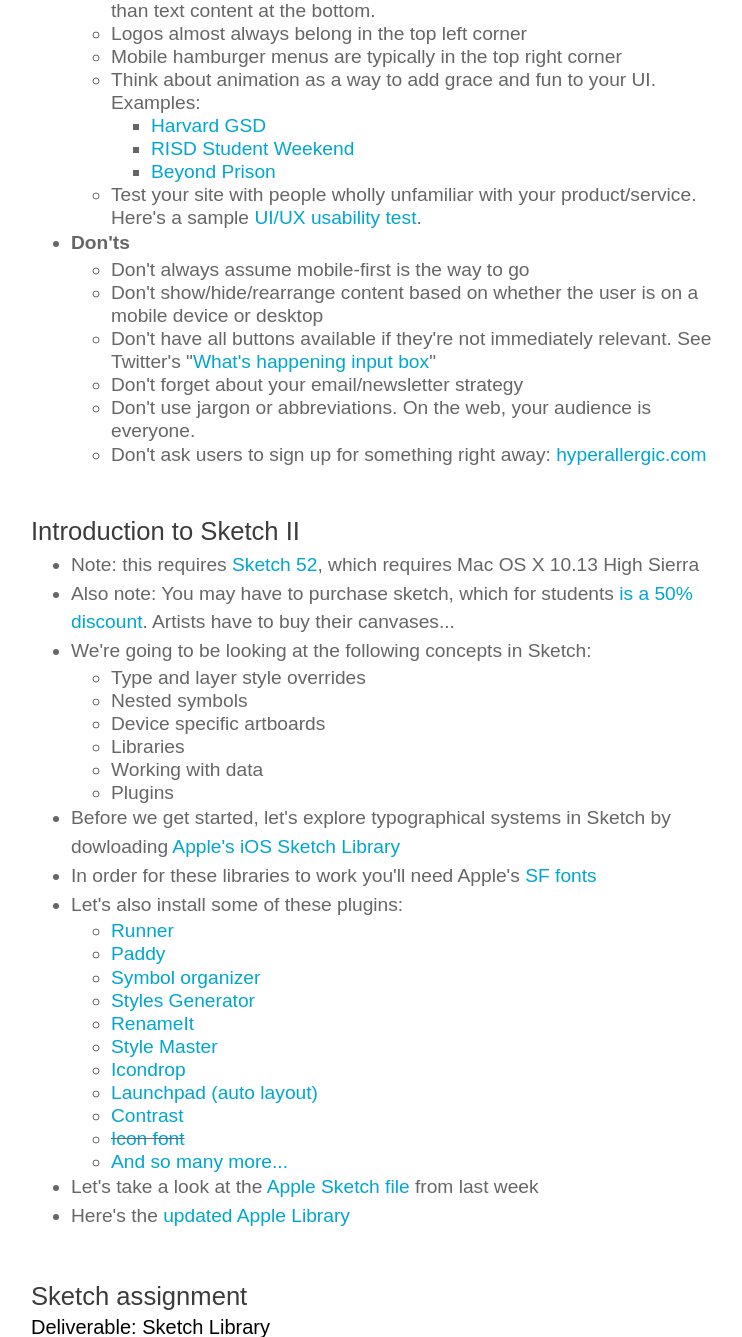
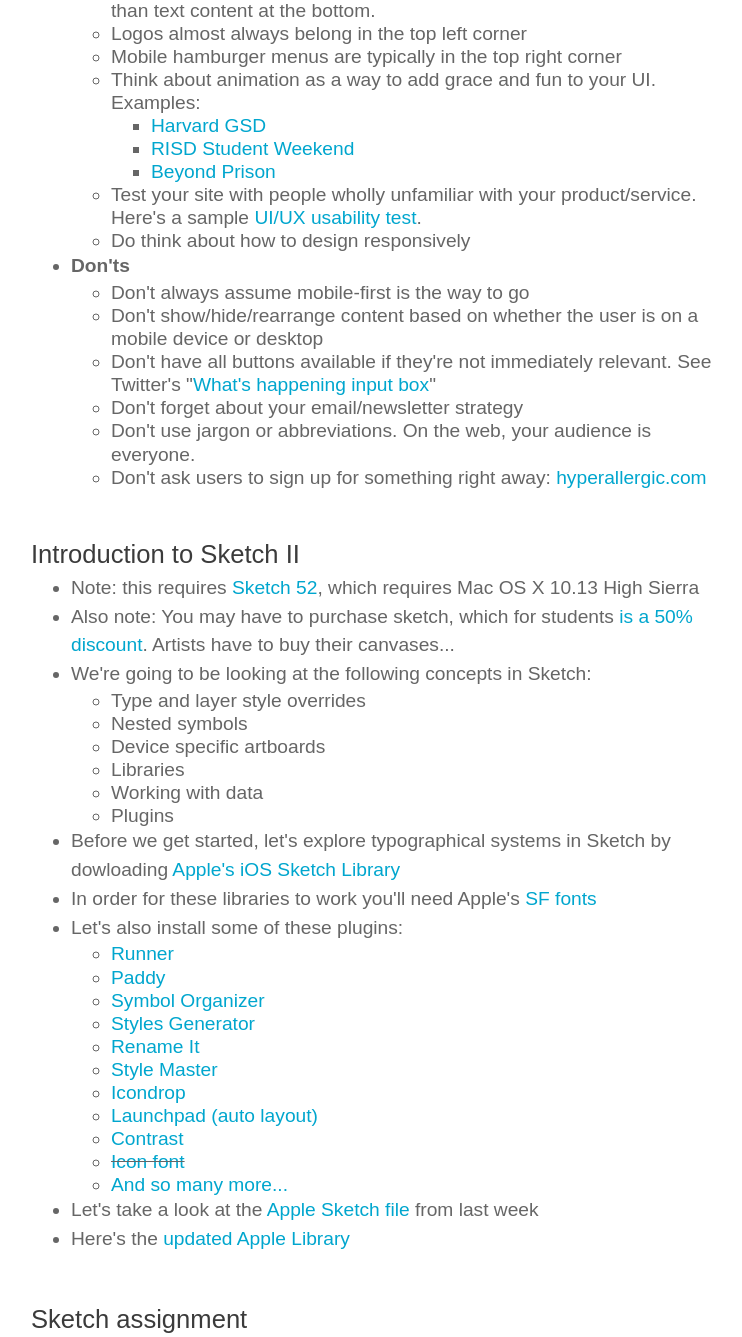
Before and after one commit to ericcorriel/mfad, a PHP site: page /2018-2019/week-2/index.php in a window 1280 px wide. Shown: the part 918-2255 px from the top of the page, without its empty margins (379-1121 px from the left). Run offline with PHP 8.4, Linux system fonts and the light colour scheme; some libraries are stand-ins or nearby versions.

Commit message:
text updates

```diff
--- a/2018-2019/week-2/index.php
+++ b/2018-2019/week-2/index.php
@@ -44,6 +44,7 @@
 								<li><a href='http://www.beyondprison.us/' target='_blank' >Beyond Prison</a></li>
 							</ul>
 						<li>Test your site with people wholly unfamiliar with your product/service. Here's a sample <a href='https://docs.google.com/document/d/10W085RLPfqg3cCzif-lP2NhodpdaCRvA3oU1kTZYWJo/edit?usp=sharing' target='_blank' >UI/UX usability test</a>.</li>
+						<li>Do think about how to design responsively</li>
 					</ul>
 				</li>
 
@@ -79,9 +80,9 @@
 					<ul>
 						<li><a href='https://sketchrunner.com/' target='_blank' >Runner</a></li>
 						<li><a href='https://github.com/DWilliames/paddy-sketch-plugin' target='_blank'>Paddy</a></li>
-						<li><a href='https://github.com/sonburn/symbol-organizer' target='_blank' >Symbol organizer</a></li>
+						<li><a href='https://github.com/sonburn/symbol-organizer' target='_blank' >Symbol Organizer</a></li>
 						<li><a href='https://github.com/lucaorio/sketch-styles-generator' target='_blank' >Styles Generator</a></li>
-						<li><a href='https://rodi01.github.io/RenameIt/' target='_blank' >RenameIt</a></li>
+						<li><a href='https://rodi01.github.io/RenameIt/' target='_blank' >Rename It</a></li>
 						<li><a href='https://github.com/aparajita/sketch-style-master/' target='_blank' >Style Master</a></li>
 						<li><a href='https://github.com/Iconscout/icondrop' target='_blank' >Icondrop</a></li>
 						<li><a href='https://animaapp.github.io/' target='_blank' >Launchpad (auto layout)</a></li>
```
